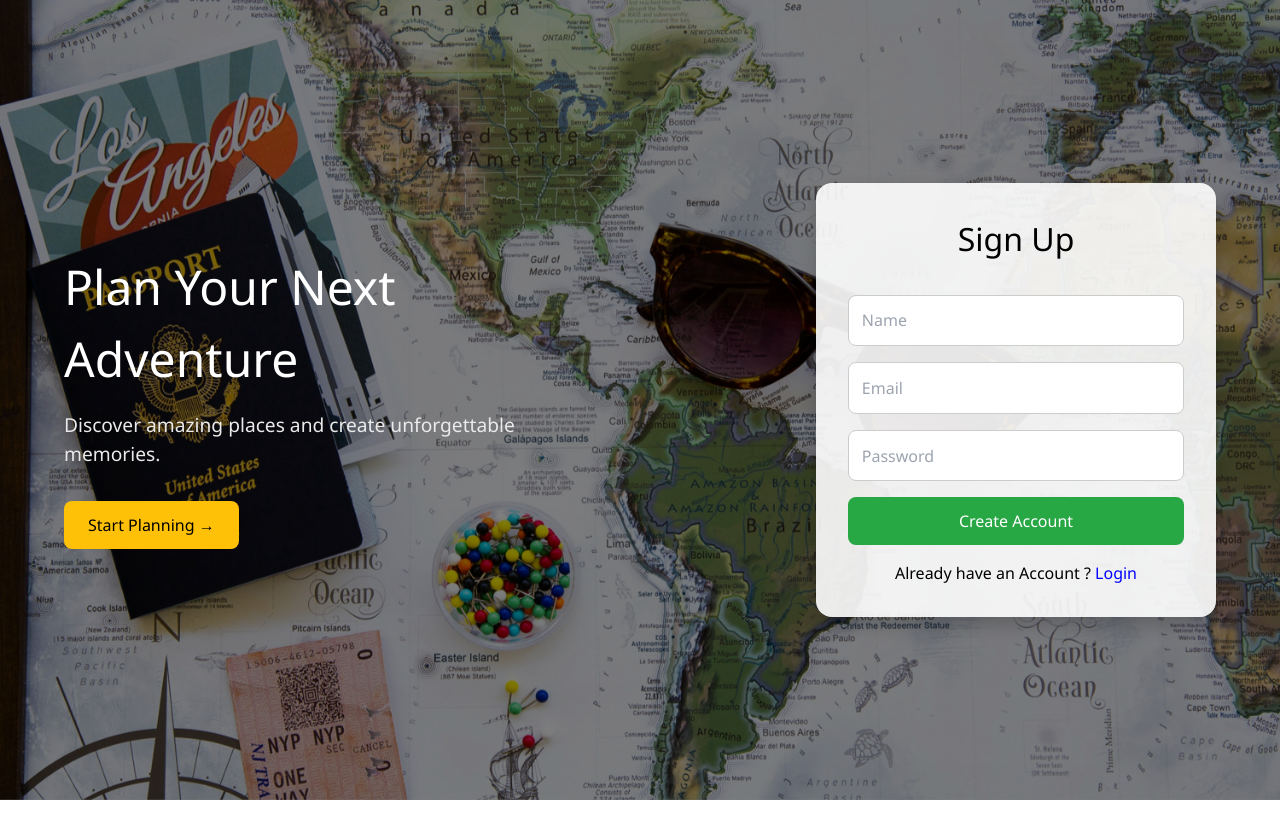
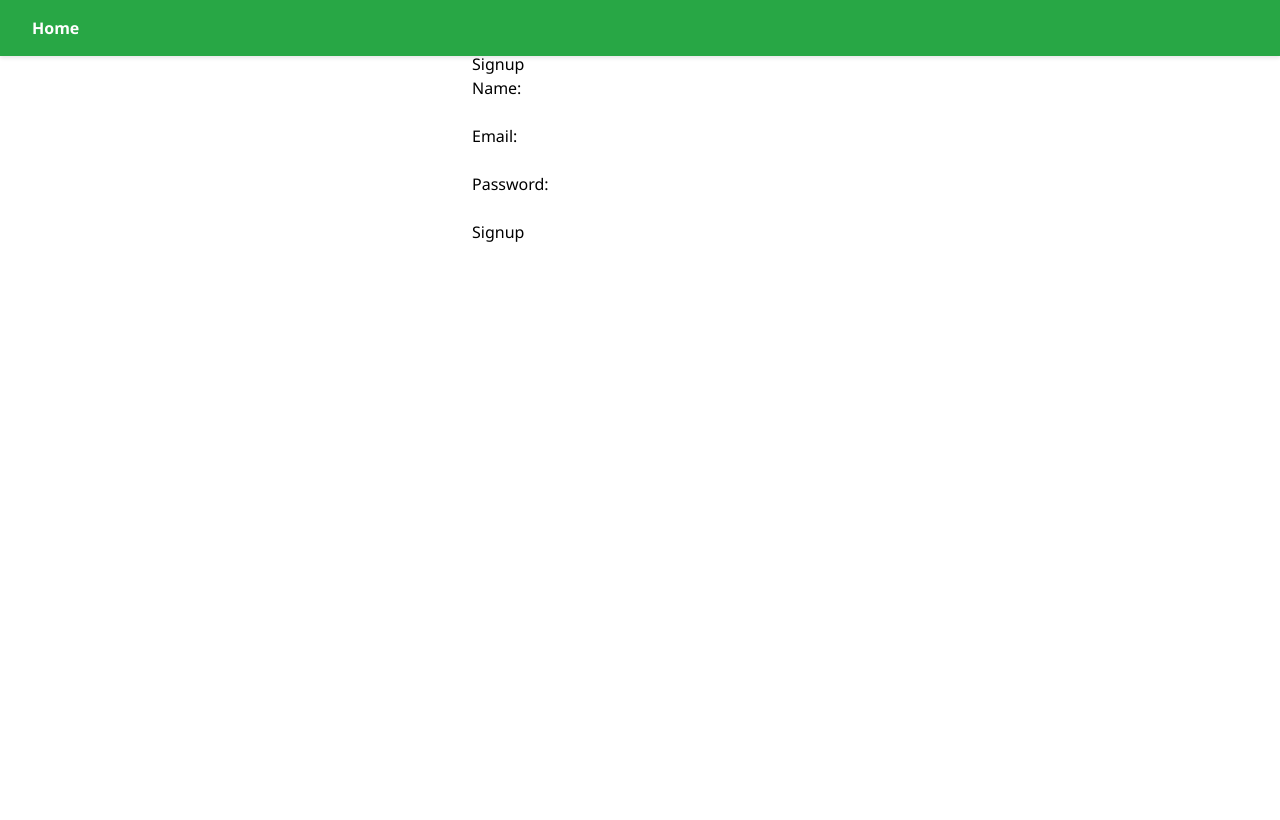
Before and after one commit to code-well0/trip-planner, a React (Create React App) app: page /signup in a window 1280 px wide. Before the commit this address led to /. Built offline with nearby package versions, Linux system fonts and the light colour scheme.

Commit message:
added navbar to Signup and ExpenseTracker pages, fixed navbar styles

```diff
--- a/src/App.js
+++ b/src/App.js
@@ -8,6 +8,7 @@ import PlanTrip from "./pages/PlanTrip";
 import ExpenseTracker from "./pages/ExpenseTracker";
 import ChatBot from "./pages/Chatbot";
 import Login from "./pages/login";
+import Signup from "./pages/Signup";
 
 import "./index.css";
 
@@ -30,6 +31,11 @@ function App() {
         <Route
           path="/login"
           element={<Login setIsLoggedIn={setIsLoggedIn} />}
+        />
+
+        <Route
+          path="/signup"
+          element={<Signup />}
         />
 
         {/* Protected routes */}
--- a/src/Components/Navbar.css
+++ b/src/Components/Navbar.css
@@ -1,6 +1,6 @@
 /* Navbar.css */
 .navbar {
-  background:#28a745;
+  background: #28a745;
   color: rgb(124, 238, 155);
   padding: 1rem 2rem;
   display: flex;
@@ -9,7 +9,8 @@
   left: 0;
   top: 0;
   width: 100%;
-
+  z-index: 1000;
+  box-shadow: 0 2px 4px rgba(0,0,0,0.1);
 }
 .main-content {
   padding-top: 80px;
--- a/src/index.css
+++ b/src/index.css
@@ -57,6 +57,7 @@ body {
   overflow-x: hidden;
   height: 100vh;
   width: 100%;
+  padding-top: 60px;
 }
 
 .container {
--- a/src/pages/ExpenseTracker.css
+++ b/src/pages/ExpenseTracker.css
@@ -6,7 +6,7 @@ body {
 
 .main {
   position: relative;
-  min-height: 100vh;
+  min-height: calc(100vh - 60px);
   padding: 2rem;
   background: url("https://plus.unsplash.com/premium_photo-1680721442350-6f91fbe7df3f?q=80&w=1470&auto=format&fit=crop&ixlib=rb-4.1.0&ixid=M3wxMjA3fDB8MHxwaG90by1wYWdlfHx8fGVufDB8fHx8fA%3D%3D")
     no-repeat center center/cover;
--- a/src/pages/Signup.jsx
+++ b/src/pages/Signup.jsx
@@ -19,7 +19,7 @@ export default function Signup() {
   };
 
   return (
-    <div style={{ padding: "2rem", maxWidth: "400px", margin: "auto" }}>
+    <div style={{ padding: "2rem", maxWidth: "400px", margin: "20px auto" }}>
       <h2>Signup</h2>
       <form onSubmit={handleSubmit}>
         <label>
```
